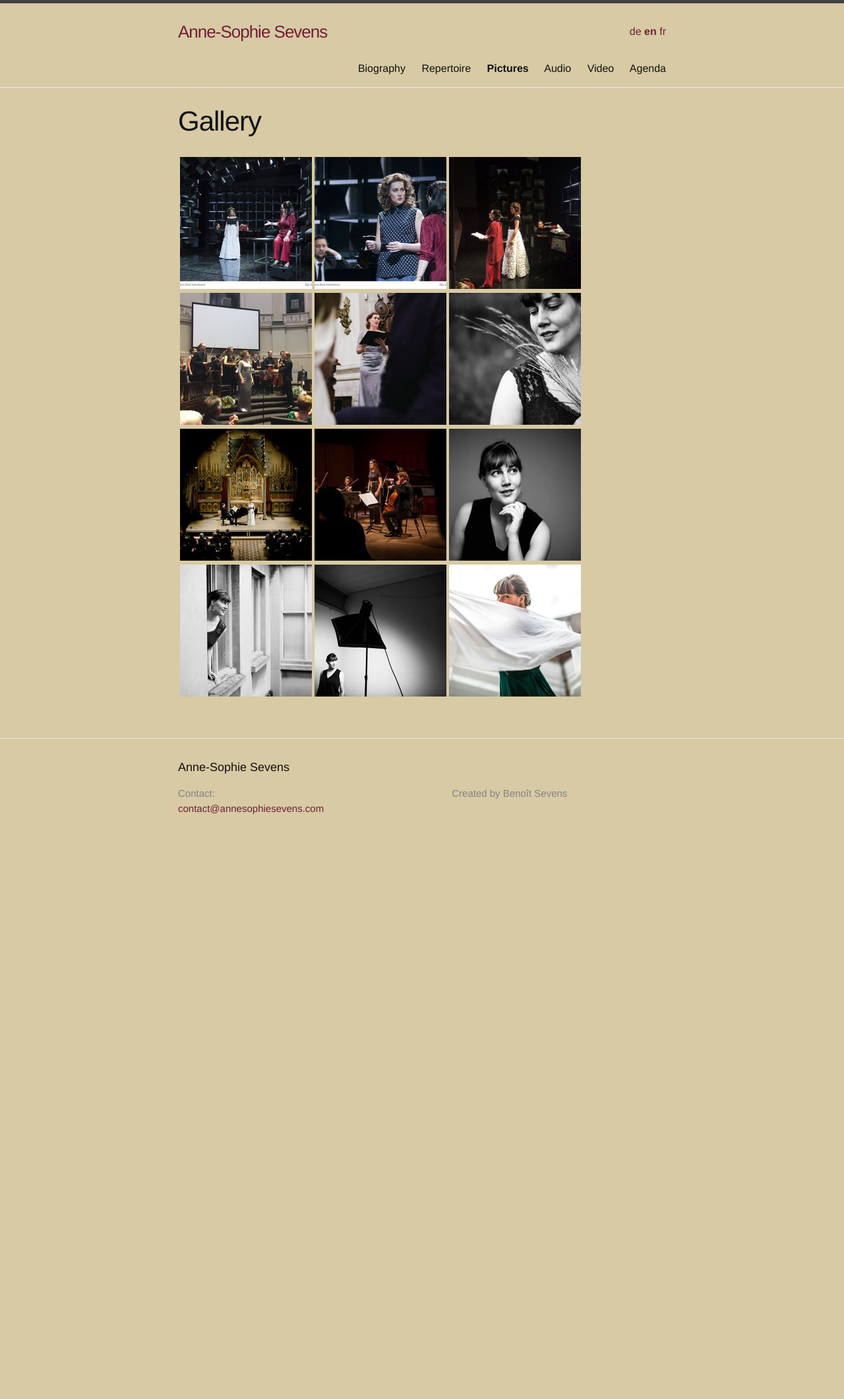
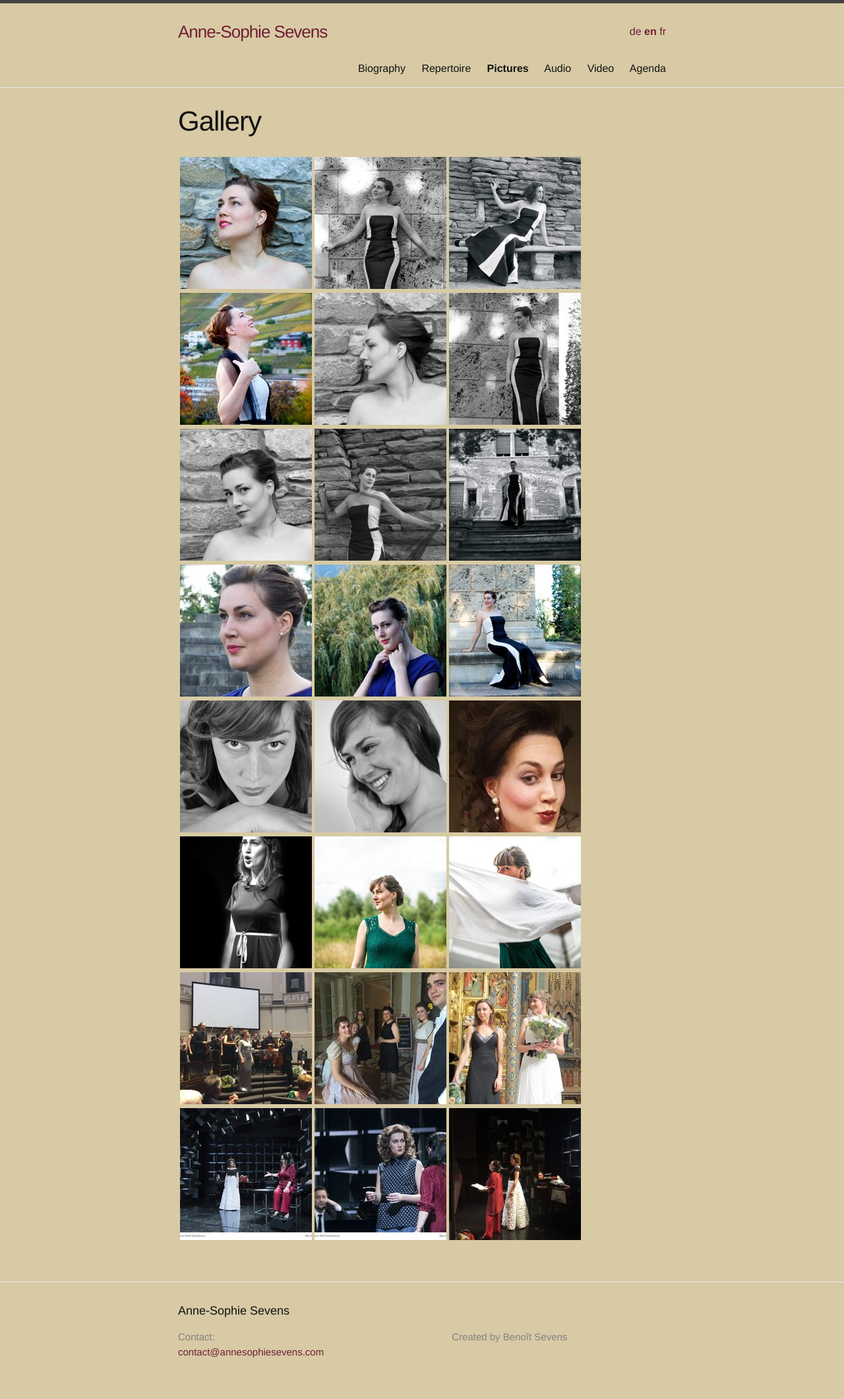
Before and after one commit to annesophie-sevens/annesophie-sevens.github.io, a Jekyll site: the page built from pictures-en.md, in a window 1280 px wide. Shown: the whole page at 66% size. Built offline with Jekyll 4.4.1, drawn with Linux system fonts in a browser that asks for light colours; before the commit the page ends 1297 px from its top, so only the background shows below that.

Commit message:
Update pictures-en.md

```diff
--- a/pictures-en.md
+++ b/pictures-en.md
@@ -6,10 +6,18 @@
 ref: pictures
 ---
 
+| <a href="/assets/a10.jpg"> ![]({{ site.baseurl }}/assets/a10-thumbnail.jpg) </a> | <a href="/assets/a8.jpg"> ![]({{ site.baseurl }}/assets/a8-thumbnail.jpg) </a> | <a href="/assets/a6.jpg">  ![]({{ site.baseurl }}/assets/a6-thumbnail.jpg) </a> |
+
+| <a href="/assets/a4.jpg"> ![]({{ site.baseurl }}/assets/a4-thumbnail.jpg) </a> | <a href="/assets/a2.jpg"> ![]({{ site.baseurl }}/assets/a2-thumbnail.jpg) </a> | <a href="/assets/a1.jpg">![]({{ site.baseurl }}/assets/a1-thumbnail.jpg) </a> |
+
+| <a href="/assets/a3.jpg">  ![]({{ site.baseurl }}/assets/a3-thumbnail.jpg) </a> | <a href="/assets/a5.jpg"> ![]({{ site.baseurl }}/assets/a5-thumbnail.jpg) </a> | <a href="/assets/a7.jpg"> ![]({{ site.baseurl }}/assets/a7-thumbnail.jpg) </a>|
+
+|  <a href="/assets/a9.jpg">  ![]({{ site.baseurl }}/assets/a9-thumbnail.jpg) </a> | <a href="/assets/a11.jpg"> ![]({{ site.baseurl }}/assets/a11-thumbnail.jpg) </a>|<a href="/assets/a12.jpg"> ![]({{ site.baseurl }}/assets/a12-thumbnail.jpg) </a>|
+
+| <a href="/assets/picture1.jpg">  ![]({{ site.baseurl }}/assets/picture1-thumbnail.jpg) </a> | <a href="/assets/picture5.jpg"> ![]({{ site.baseurl }}/assets/picture5-thumbnail.jpg) </a> | <a href="/assets/110.jpg"> ![]({{ site.baseurl }}/assets/110-thumbnail.jpg) </a>|
+
+|  <a href="/assets/111.jpg">  ![]({{ site.baseurl }}/assets/111-thumbnail.jpg) </a> |  <a href="/assets/5.jpg"> ![]({{ site.baseurl }}/assets/5-thumbnail.jpg) </a> | <a href="/assets/3.jpg"> ![]({{ site.baseurl }}/assets/3-thumbnail.jpg) </a>|
+
+| <a href="/assets/aad.jpg"> ![]({{ site.baseurl }}/assets/aad-thumbnail.jpg) </a> | <a href="/assets/107.jpg"> ![]({{ site.baseurl }}/assets/107-thumbnail.jpg) </a> | <a href="/assets/101.jpg">![]({{ site.baseurl }}/assets/101-thumbnail.jpg) </a> |
+
 | <a href="/assets/aaa.jpg"> ![]({{ site.baseurl }}/assets/aaa-thumbnail.jpg) </a> | <a href="/assets/aab.jpg"> ![]({{ site.baseurl }}/assets/aab-thumbnail.jpg) </a> | <a href="/assets/aac.jpg">  ![]({{ site.baseurl }}/assets/aac-thumbnail.jpg) </a> |
-
-| <a href="/assets/aad.jpg"> ![]({{ site.baseurl }}/assets/aad-thumbnail.jpg) </a> | <a href="/assets/203.jpg"> ![]({{ site.baseurl }}/assets/203-thumbnail.jpg) </a> | <a href="/assets/12.jpg">![]({{ site.baseurl }}/assets/12-thumbnail.jpg) </a> |
-
-| <a href="/assets/104.jpg">  ![]({{ site.baseurl }}/assets/104-thumbnail.jpg) </a> | <a href="/assets/113.jpg"> ![]({{ site.baseurl }}/assets/113-thumbnail.jpg) </a> | <a href="/assets/8.jpg"> ![]({{ site.baseurl }}/assets/8-thumbnail.jpg) </a>|
-
-|  <a href="/assets/10.jpg">  ![]({{ site.baseurl }}/assets/10-thumbnail.jpg) </a> |  <a href="/assets/7.jpg"> ![]({{ site.baseurl }}/assets/7-thumbnail.jpg) </a> | <a href="/assets/3.jpg"> ![]({{ site.baseurl }}/assets/3-thumbnail.jpg) </a>|
```
